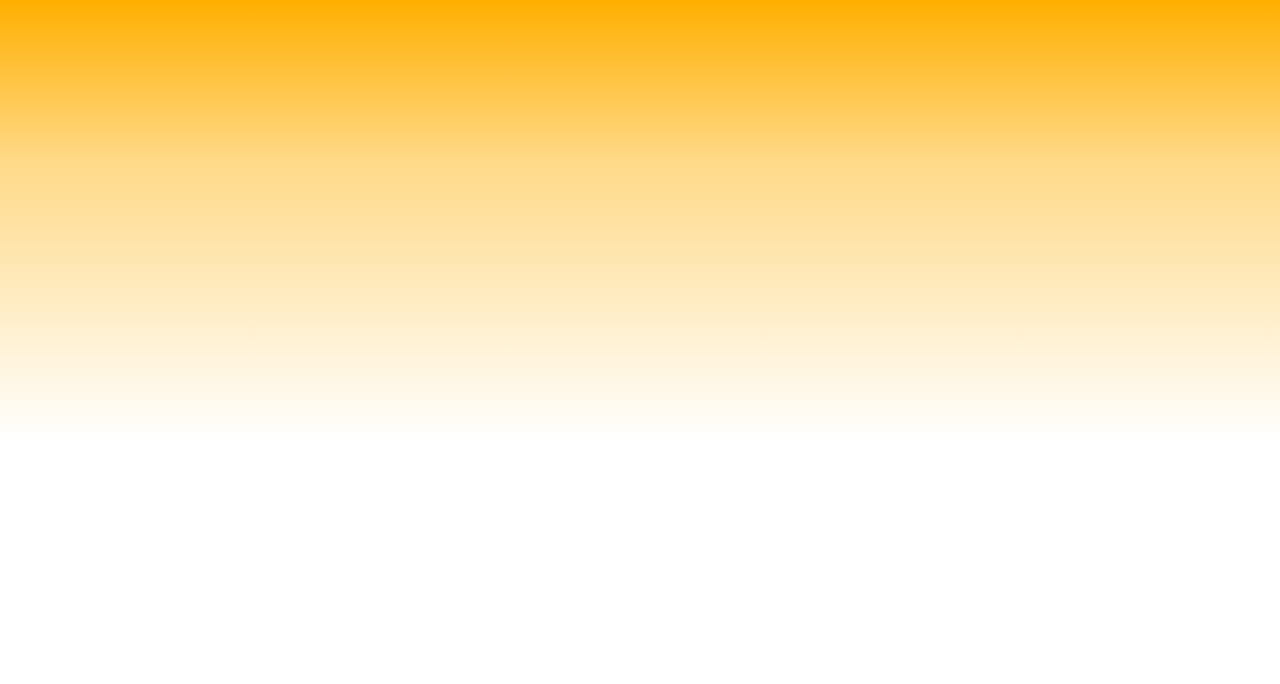
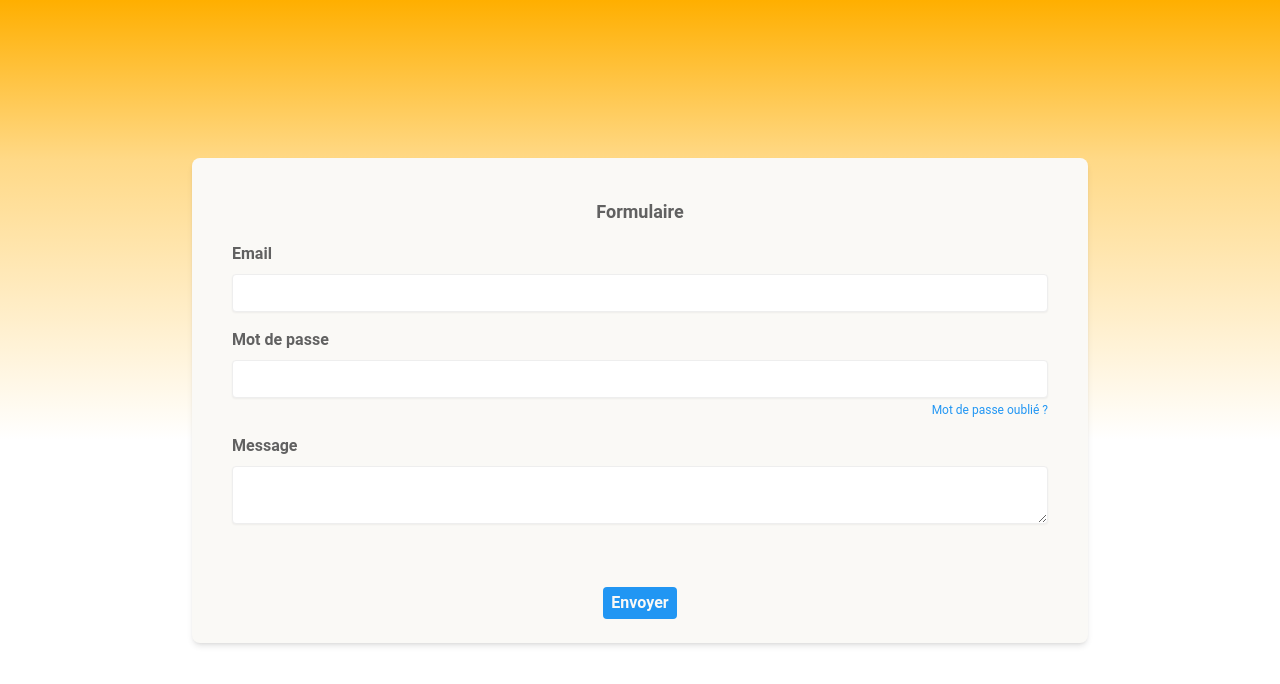
Before and after one commit to Emmanuelle-S/Mingle, a React (Vite) app in the folder frontend/: page /formulaire in a window 1280 px wide. Before the commit this address had no page. Shown: the top 684 px of the page. Built offline with nearby package versions, Linux system fonts and the light colour scheme.

Commit message:
feat :Creation de formulaire de contact

```diff
--- a/frontend/src/App.jsx
+++ b/frontend/src/App.jsx
@@ -1,6 +1,7 @@
 import Home from "./pages/Home.jsx";
 import { BrowserRouter as Router, Routes, Route} from 'react-router-dom';
 import "./App.css";
+import Formulaire from './components/Formulaire/Formulaire.jsx'
 
 function App() {
   return (
@@ -11,6 +12,7 @@ function App() {
           <main className="flex-grow">
             <Routes>
               <Route path="/" element={<Home />} />
+              <Route path="/formulaire" element={<Formulaire/>} />
             </Routes>
           </main>
           {/* <Footer /> */}
--- /dev/null
+++ b/frontend/src/components/Formulaire/Formulaire.jsx
@@ -0,0 +1,86 @@
+import React from 'react';
+import { Formik, Form, Field, ErrorMessage } from 'formik';
+import * as Yup from 'yup';
+import { FaLinkedin } from 'react-icons/fa';
+import { MdEmail } from 'react-icons/md';
+
+// Schéma de validation
+const validationFormulaire = Yup.object({
+  email: Yup.string().email('Adresse mail invalide').required('Saisissez une adresse mail'),
+  password: Yup.string()
+    .min(6, 'Le mot de passe doit contenir 6 caractères minimum')
+    .matches(/[^A-Za-z0-9]/, 'Le mot de passe doit contenir au moins un caractère spécial')
+    .required('Saisissez votre mot de passe'),
+  message: Yup.string().required('Que puis-je faire pour vous ?'),
+});
+
+const Formulaire = () => {
+  return (
+    <Formik
+      initialValues={{ email: '', password: '', message: '' }}
+      validationSchema={validationFormulaire}
+      onSubmit={(values, { setSubmitting }) => {
+        console.log('Form data', values);
+        setSubmitting(false);
+      }}
+    >
+      {({ isSubmitting }) => (
+        <div className="flex items-center justify-center min-h-screen ">
+          <Form className="w-full max-w-4xl p-6 bg-white rounded-lg shadow-md">
+            <div className="flex flex-col items-center">
+              <article className="w-full p-4">
+                <h2 className="text-lg font-bold mb-4 text-gray-700 text-center">Formulaire</h2>
+                <div className="mb-4">
+                  <label htmlFor="email" className="block text-gray-700 font-bold mb-2">Email</label>
+                  <Field
+                    type="email"
+                    name="email"
+                    className="shadow-sm appearance-none border rounded w-full py-2 px-3 text-gray-700 leading-tight focus:outline-none focus:shadow-outline"
+                  />
+                  <ErrorMessage name="email" component="div" className="text-red-500 text-xs mt-1" />
+                </div>
+                <div className="mb-4">
+                  <label htmlFor="password" className="block text-gray-700 font-bold mb-2">Mot de passe</label>
+                  <Field
+                    type="password"
+                    name="password"
+                    className="shadow-sm appearance-none border rounded w-full py-2 px-3 text-gray-700 leading-tight focus:outline-none focus:shadow-outline"
+                  />
+                  <ErrorMessage name="password" component="div" className="text-red-500 text-xs mt-1" />
+                  <a
+                    href="#"
+                    className="text-blue-500 text-xs mt-1 hover:text-blue-700"
+                    style={{ display: 'block', textAlign: 'right' }}
+                  >
+                    Mot de passe oublié ?
+                  </a>
+                </div>
+                <div className="mb-4">
+                  <label htmlFor="message" className="block text-gray-700 font-bold mb-2">Message</label>
+                  <Field
+                    as="textarea"
+                    name="message"
+                    className="shadow-sm appearance-none border rounded w-full py-2 px-3 text-gray-700 leading-tight focus:outline-none focus:shadow-outline"
+                  />
+                  <ErrorMessage name="message" component="div" className="text-red-500 text-xs mt-1" />
+                </div>
+              </article>
+            </div>
+
+            <div className="flex justify-center mt-6">
+              <button
+                type="submit"
+                disabled={isSubmitting}
+                className="bg-blue-500 hover:bg-blue-700 text-white font-bold py-1 px-2 rounded focus:outline-none focus:shadow-outline"
+              >
+                Envoyer
+              </button>
+            </div>
+          </Form>
+        </div>
+      )}
+    </Formik>
+  );
+};
+
+export default Formulaire;
```
